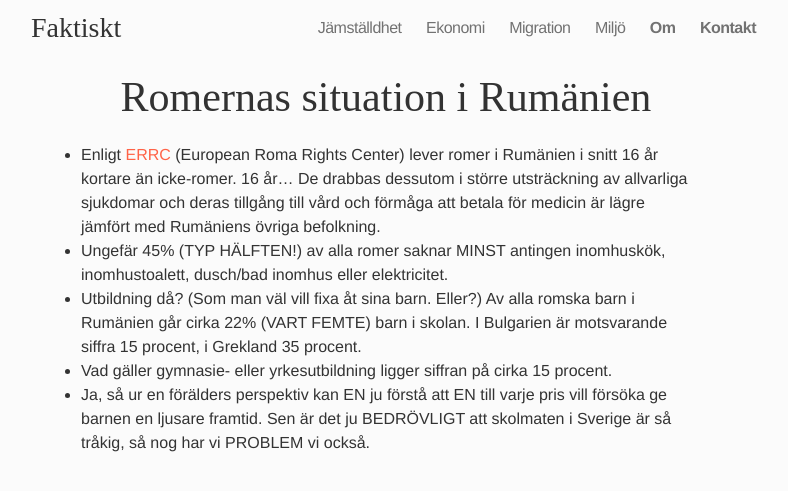
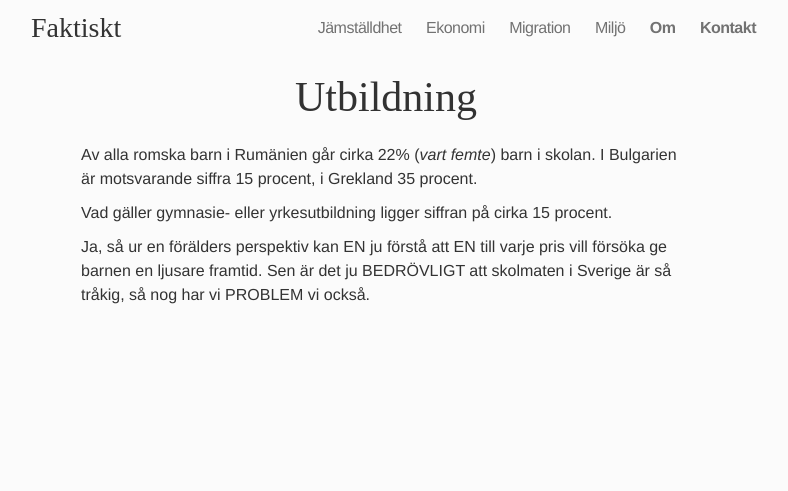
Before and after one commit to frigolitvarulv/faktiskt.github.io, a Jekyll site: the page built from migration/romer-men-vad-ska-tiggarna-hit-g-ra/romernas-situation-i-rum-nien.md, in a window 1280 px wide. Shown: the top 491 px of the page, without its empty margins (254-1042 px from the left). Built offline with Jekyll 4.4.1, drawn with Linux system fonts in a browser that asks for light colours; nearby versions of some CDN libraries; Markdown is read by kramdown in place of the engine named in the settings.

Commit message:
Updated romernas-situation-i-rum-nien.md

```diff
--- a/migration/romer-men-vad-ska-tiggarna-hit-g-ra/romernas-situation-i-rum-nien.md
+++ b/migration/romer-men-vad-ska-tiggarna-hit-g-ra/romernas-situation-i-rum-nien.md
@@ -1,14 +1,13 @@
 ---
 layout: post
 published: true
-title: Romernas situation i Rumänien
+title: Utbildning
 sort: 1
 ---
 
 
+Av alla romska barn i Rumänien går cirka 22% (_vart femte_) barn i skolan. I Bulgarien är motsvarande siffra 15 procent, i Grekland 35 procent.
 
-- Enligt [ERRC](http://www.errc.org/cms/upload/file/hidden-health-crisis-31-october-2013.pdf) (European Roma Rights Center) lever romer i Rumänien i snitt 16 år kortare än icke-romer. 16 år... De drabbas dessutom i större utsträckning av allvarliga sjukdomar och deras tillgång till vård och förmåga att betala för medicin är lägre jämfört med Rumäniens övriga befolkning.
-- Ungefär 45% (TYP HÄLFTEN!) av alla romer saknar MINST antingen inomhuskök, inomhustoalett, dusch/bad inomhus eller elektricitet.
-- Utbildning då? (Som man väl vill fixa åt sina barn. Eller?) Av alla romska barn i Rumänien går cirka 22% (VART FEMTE) barn i skolan. I Bulgarien är motsvarande siffra 15 procent, i Grekland 35 procent.
-- Vad gäller gymnasie- eller yrkesutbildning ligger siffran på cirka 15 procent.
-- Ja, så ur en förälders perspektiv kan EN ju förstå att EN till varje pris vill försöka ge barnen en ljusare framtid. Sen är det ju BEDRÖVLIGT att skolmaten i Sverige är så tråkig, så nog har vi PROBLEM vi också.
+Vad gäller gymnasie- eller yrkesutbildning ligger siffran på cirka 15 procent.
+
+Ja, så ur en förälders perspektiv kan EN ju förstå att EN till varje pris vill försöka ge barnen en ljusare framtid. Sen är det ju BEDRÖVLIGT att skolmaten i Sverige är så tråkig, så nog har vi PROBLEM vi också.
```
